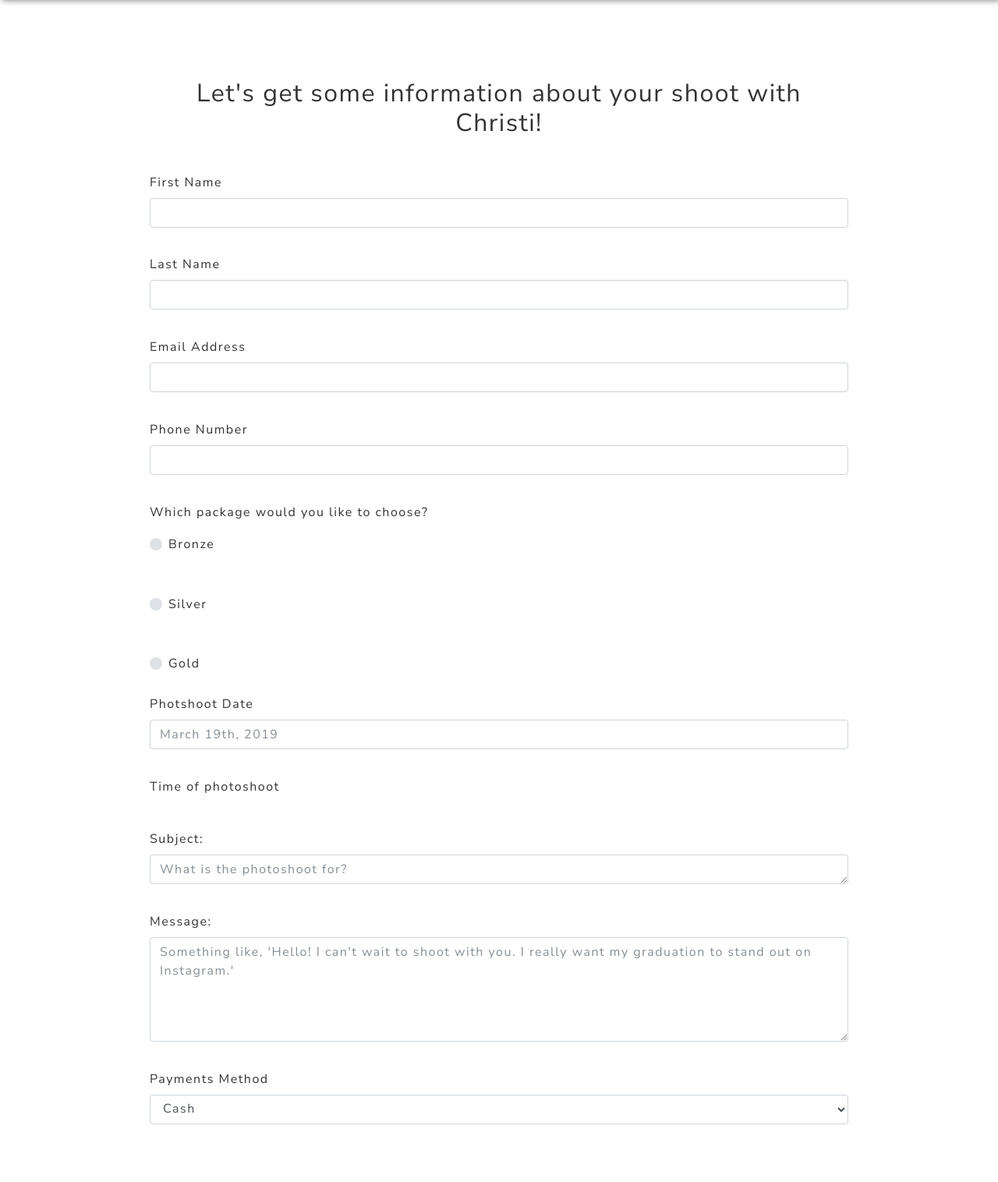
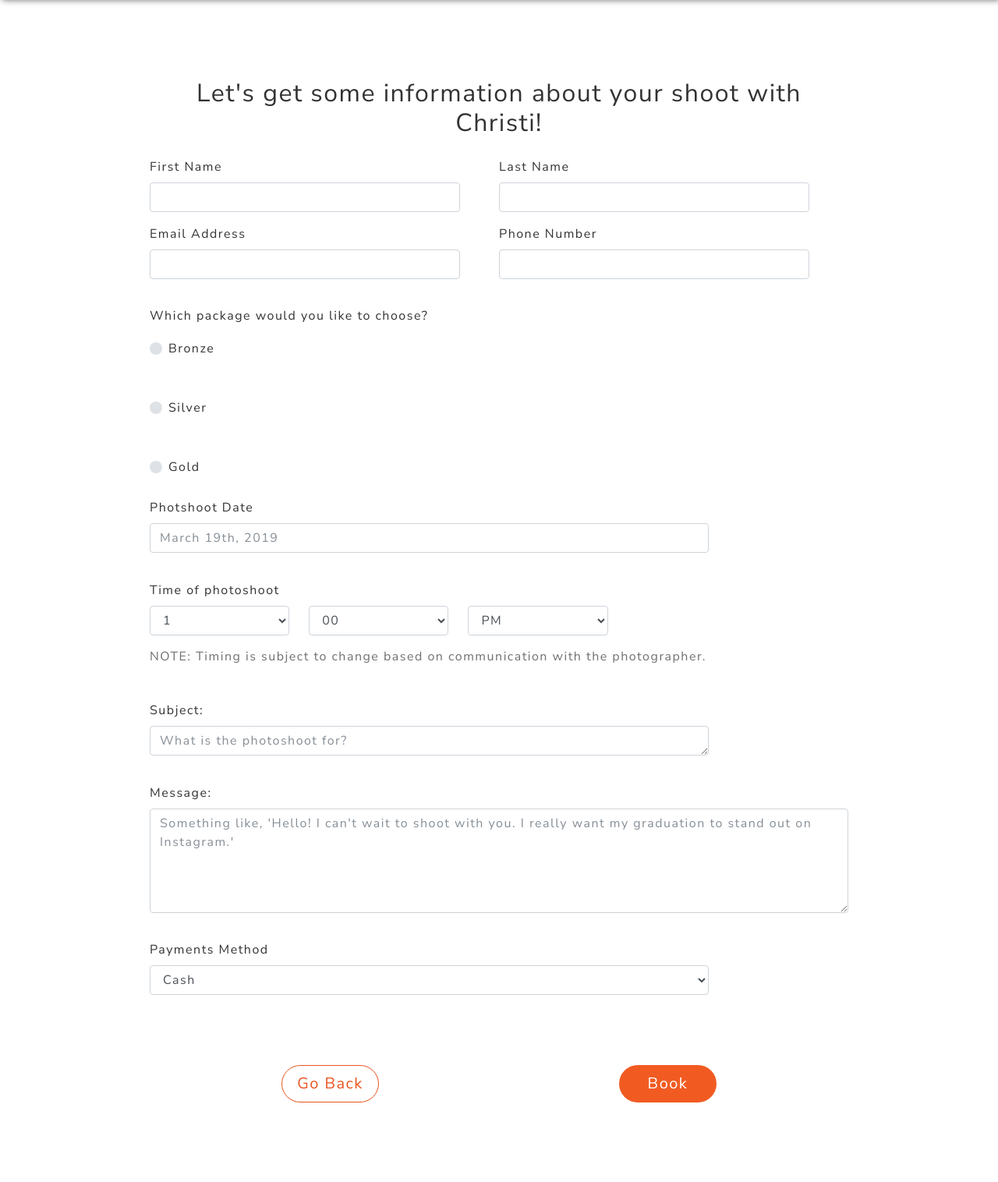
Before and after one commit to nabilahsan/shoot-mvp, a PHP site: page /christibeebooking.html in a window 1280 px wide. Shown: the part 59-1575 px from the top of the page at 78% size. Run offline with PHP 8.4, Linux system fonts and the light colour scheme; some libraries are stand-ins or nearby versions.

Commit message:
form looks good now
Signed-off-by: nabilahsan <nabilahsan95@gmail.com>

```diff
--- a/christibeebooking.html
+++ b/christibeebooking.html
@@ -129,6 +129,8 @@
                     </div>
 
                 </div>
+
+                <div id="contact">
                     <div>
                         <label>Email Address</label>
                         <input type="email" name="Email" class="form-control required email" required>
@@ -139,6 +141,7 @@
                         <input type="text" name="Phone" class="form-control" required>
                     </div>
 
+                </div>
 
                 <!-- Radio buttons for package -->
                 <div id="package">
@@ -201,18 +204,40 @@
                 <div>
 
                     <div id="datetime">
-
                         <label>Photshoot Date</label>
                         <div>
-                            <input placeholder="March 19th, 2019" name="Date" type='text' class="form-control datepicker-here"
+                            <input id="calendar" placeholder="March 19th, 2019" name="Date" type='text' class="form-control datepicker-here"
                                 data-date-format="DD, MM dd, yyyy" data-language='en' required autocomplete="off">
                         </div>
 
                         <label>Time of photoshoot</label>
-                        <div>
+                        <div id="timepick">
+                            <select name="Hour" id="hour" class="form-control">
+                                <option value="1">1</option>
+                                <option value="2">2</option>
+                                <option value="3">3</option>
+                                <option value="4">4</option>
+                                <option value="5">5</option>
+                                <option value="6">6</option>
+                                <option value="7">7</option>
+                                <option value="8">8</option>
+                                <option value="9">9</option>
+                                <option value="10">10</option>
+                                <option value="11">11</option>
+                                <option value="12">12</option>
+                            </select>
 
+                            <select name="Minute" id="minute" class="form-control">
+                                <option value="00">00</option>
+                                <option value="30">30</option>
+                            </select>
 
+                            <select name="AM/PM" id="ampm" class="form-control">
+                                <option value="PM">PM</option>
+                                <option value="AM">AM</option>
+                            </select>
                         </div>
+                        <p id="note">NOTE: Timing is subject to change based on communication with the photographer.</p>
                     </div>
 
                     <!-- Message section -->
@@ -228,7 +253,7 @@
                             type="text" name="message" class="form-control" cols=" 30" rows="5" required></textarea>
                     </div>
 
-                    <div>
+                    <div id="payment" >
                         <label>Payments Method </label>
                         <select name="payment" class="form-control" required>
                             <option value="Cash">Cash</option>
--- a/resources/css/form.css
+++ b/resources/css/form.css
@@ -95,6 +96,30 @@ form {
 #formDiv h2 {
   text-align: center;
   margin-top: 5%;
+}
+
+/* Name */
+
+#names {
+  display: flex;
+  justify-content: row;
+}
+
+#names div {
+  margin-right: 50px;
+  width: 30%;
+}
+
+/* Contact */
+#contact {
+  display: flex;
+  justify-content: row;
+}
+
+
+#contact div {
+  width: 30%;
+  margin-right: 50px;
 }
 
 /*Inputs*/
@@ -135,6 +160,36 @@ form {
 
 #inputgroup label {
   text-align: center;
+}
+
+#calendar {
+  width: 50%;
+}
+
+/* Time Picker */
+#hour,
+#minute,
+#ampm {
+  width: 20%;
+  margin-right: 25px;
+}
+
+#note {
+  margin-top: 15px;
+  color: #707070;
+}
+
+#timepick {
+  display: flex;
+  justify-content: row;
+}
+
+#payment select {
+  width: 30%;
+}
+
+#message {
+  width: 80%;
 }
 
 /* Bottom Buttons section */
@@ -267,6 +350,30 @@ footer {
     margin-right: 100px;
     margin-left: 100px;
     width: 70%;
+  }
+
+
+
+  #contact div {
+    width: 100%;
+  }
+
+  #names div {
+    width: 100%;
+  }
+
+
+  #hour,
+  #minute,
+  #ampm {
+    width: 20%;
+    margin-right: 25px;
+  }
+
+  #calendar,
+  #message,
+  #payment select {
+    width: 80%;
   }
 }
 
```
Also changed, not shown: other parts of resources/css/form.css (+142 -1 lines). Lines whose indentation alone changed are shown as unchanged.
